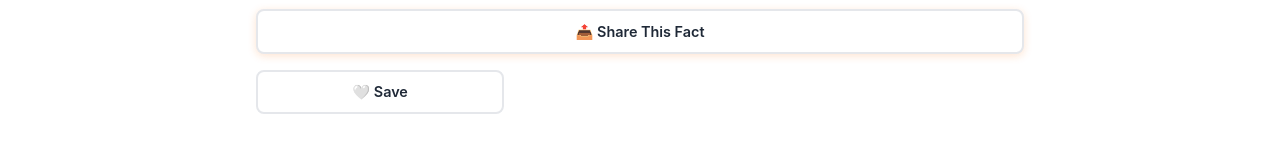
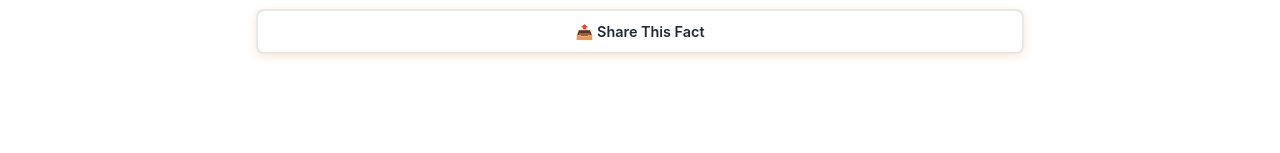
Before and after one commit to djcastelino/daily-til, a React (Vite) app: page / in a window 1280 px wide. Both pictures are taken after a click on the button "👆 Tap to Learn Why". Shown: the part 605-758 px from the top of the page. Built offline with nearby package versions, Linux system fonts and the light colour scheme.

Commit message:
Remove Save button - keep only Share button and Archive button in header

```diff
--- a/src/App.tsx
+++ b/src/App.tsx
@@ -94,13 +94,6 @@ function App() {
     }
   };
 
-  const handleToggleFavorite = (newState: GameState) => {
-    setGameState(newState);
-    if (!archiveMode) {
-      saveGameState(newState);
-    }
-  };
-
   const handleSelectArchiveFact = (fact: Fact) => {
     initGame(fact);
   };
@@ -151,8 +144,6 @@ function App() {
         {gameState.hasRead && (
           <ActionButtons
             fact={gameState.targetFact}
-            gameState={gameState}
-            onToggleFavorite={handleToggleFavorite}
           />
         )}
       </main>
--- a/src/components/ActionButtons.tsx
+++ b/src/components/ActionButtons.tsx
@@ -1,20 +1,14 @@
-import type { Fact, GameState } from '../types';
-import { generateShareText, toggleFavorite } from '../utils/storage';
+import type { Fact } from '../types';
+import { generateShareText } from '../utils/storage';
 import './ActionButtons.css';
 
 interface ActionButtonsProps {
   fact: Fact;
-  gameState: GameState;
-  onToggleFavorite: (newState: GameState) => void;
 }
 
 export default function ActionButtons({
-  fact,
-  gameState,
-  onToggleFavorite
+  fact
 }: ActionButtonsProps) {
-  const isFavorite = gameState.favoriteFacts.includes(fact.id);
-
   const handleShare = () => {
     const shareText = generateShareText(fact);
 
@@ -31,25 +25,11 @@ export default function ActionButtons({
     }
   };
 
-  const handleToggleFavorite = () => {
-    const newState = toggleFavorite(gameState, fact.id);
-    onToggleFavorite(newState);
-  };
-
   return (
     <div className="action-buttons">
       <button className="action-button share-button btn-primary" onClick={handleShare}>
         📤 Share This Fact
       </button>
-
-      <div className="secondary-actions">
-        <button
-          className={`action-button favorite-button ${isFavorite ? 'active' : ''}`}
-          onClick={handleToggleFavorite}
-        >
-          {isFavorite ? '❤️' : '🤍'} {isFavorite ? 'Saved' : 'Save'}
-        </button>
-      </div>
     </div>
   );
 }
```
